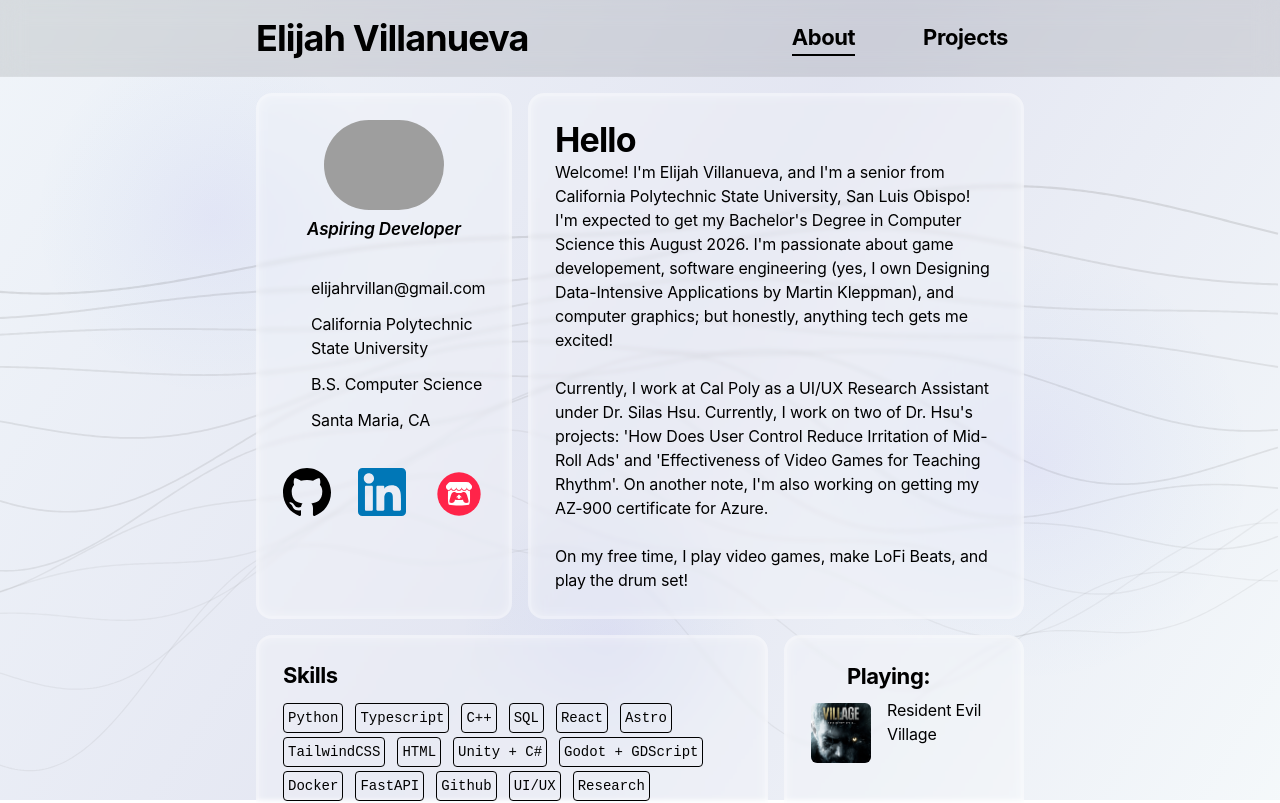
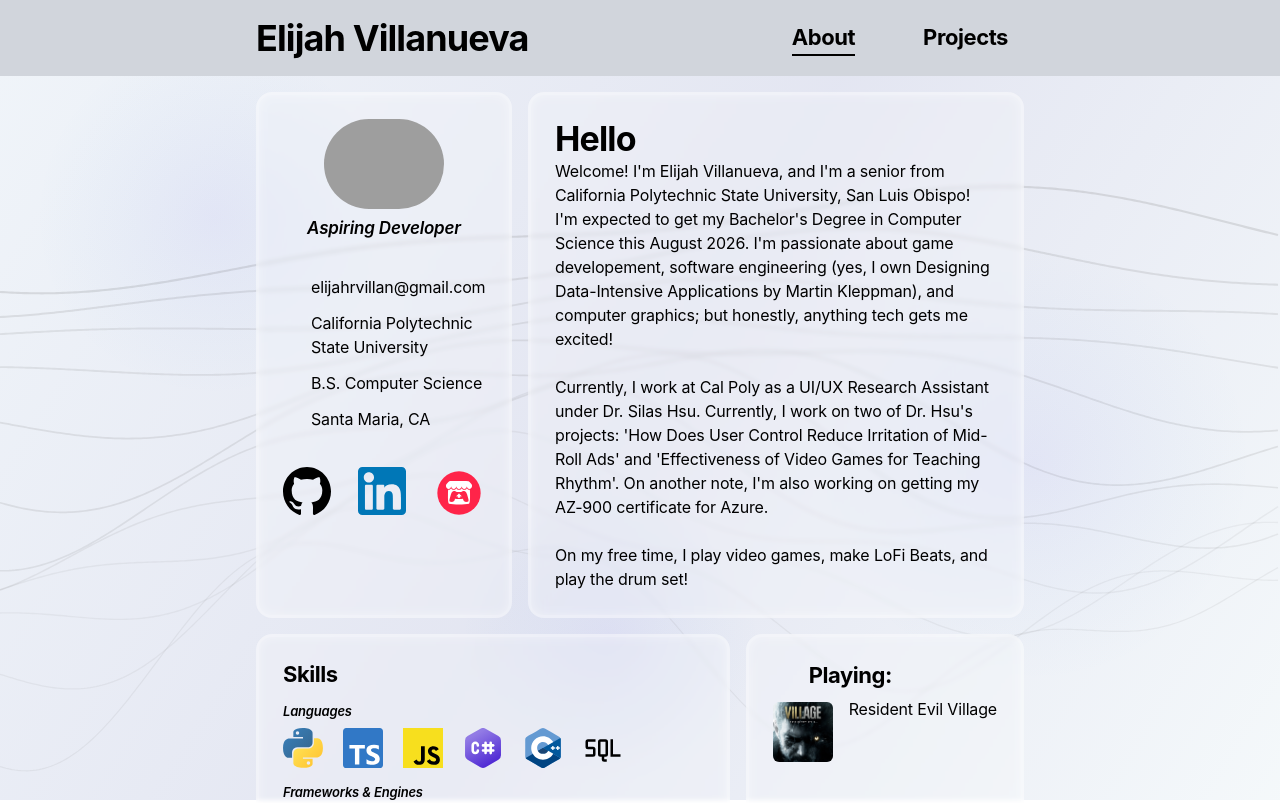
Before and after one commit to elijah-villanu/ps-elijah, a React (Vite) app in the folder my-portfolio/: page / in a window 1280 px wide. Shown: the top 803 px of the page. Built offline with nearby package versions, Linux system fonts and the light colour scheme; grey boxes are pictures that could not be loaded; some icons are missing.

Commit message:
ios: Reworked Skill + Tech Cards

```diff
--- a/my-portfolio/src/components/Navbar.tsx
+++ b/my-portfolio/src/components/Navbar.tsx
@@ -15,7 +15,7 @@
     ];
 
     return (
-        <nav className="sticky top-0 z-10 border-b border-white/8 bg-black/10 p-4 backdrop-blur-md">
+        <nav className="sticky top-0 z-10 bg-gray-300 p-4">
             <div className="mx-auto flex w-full max-w-3xl items-center justify-between">
                 <h1 className="text-4xl">Elijah Villanueva</h1>
 
@@ -62,7 +62,7 @@
                                 setActivePage(item.page);
                                 setIsMenuOpen(false);
                             }}
-                            className={`cursor-pointer rounded-xl px-4 py-3 text-left transition-all duration-300 ${activePage === item.page
+                            className={`cursor-pointer rounded-xl px-4 py-3 text-left font-sans transition-all text-22 font-bold duration-300 ${activePage === item.page
                                 ? "bg-white/20 text-black"
                                 : "text-black hover:bg-white/10"
                                 }`}
--- a/my-portfolio/src/components/TechItem.tsx
+++ b/my-portfolio/src/components/TechItem.tsx
@@ -1,11 +1,44 @@
+import { Icon } from "@iconify/react"
+
+// Iconify logo for each skill name listed in AboutPage's techItems
+const techIcons: Record<string, string> = {
+    "Python": "logos:python",
+    "TypeScript": "logos:typescript-icon",
+    "JavaScript": "logos:javascript",
+    "C#": "logos:c-sharp",
+    "C++": "logos:c-plusplus",
+    "SQL": "carbon:sql",
+    "React": "logos:react",
+    "SvelteKit": "logos:svelte-icon",
+    "HTML + CSS": "logos:html-5",
+    "FastAPI": "logos:fastapi-icon",
+    "Node": "logos:nodejs-icon",
+    "Unity": "logos:unity",
+    "Godot": "logos:godot-icon",
+    "GitHub": "logos:github-icon",
+    "Docker": "logos:docker-icon",
+    "AWS": "logos:aws",
+    "PostgreSQL": "logos:postgresql",
+    "Claude": "logos:claude-icon",
+    "MCP": "logos:model-context-protocol-icon",
+}
+
 interface TechItemProps {
     item: string;
 }
 
 function TechItem({item}: TechItemProps) {
     return(
-        <div className="border-1 p-1 rounded-sm text-sm">
-            {item}
+        <div className="group relative flex flex-col items-center gap-1.5 max-[600px]:w-14">
+            {/* Name pops up above the icon on hover (desktop only) */}
+            <span className="pointer-events-none absolute bottom-[calc(100%+8px)] left-1/2 z-10 -translate-x-1/2 whitespace-nowrap rounded-full bg-black/85 px-[9px] py-1 font-sans text-[11px] font-medium leading-[1.4] text-white opacity-0 transition-opacity duration-150 group-hover:opacity-100 max-[600px]:hidden">
+                {item}
+            </span>
+            <Icon icon={techIcons[item]} className="size-10" />
+            {/* No hover on touch screens, so the name stays visible */}
+            <span className="hidden text-center font-sans text-[11px] font-medium leading-[1.3] max-[600px]:block">
+                {item}
+            </span>
         </div>
     )
 }
--- a/my-portfolio/src/pages/AboutPage.tsx
+++ b/my-portfolio/src/pages/AboutPage.tsx
@@ -9,6 +9,22 @@
 interface AboutPageProps {
     aboutText: string
 }
+
+const techItems =
+    {
+        languageItems: ["Python", "TypeScript", "JavaScript", "C#", "C++", "SQL"],
+        frameworkItems: ["React", "SvelteKit", "HTML + CSS", "FastAPI", "Node", "Unity", "Godot"],
+        toolsItems: ["GitHub", "Docker", "AWS", "PostgreSQL", "Claude", "MCP"]
+    }
+
+// Caption shown above each techItems group
+const skillGroups = [
+    { caption: "Languages", items: techItems.languageItems },
+    { caption: "Frameworks & Engines", items: techItems.frameworkItems },
+    { caption: "Tools", items: techItems.toolsItems },
+]
+
+
 
 function AboutPage({ aboutText }: AboutPageProps) {
     return (
@@ -81,25 +97,20 @@
             </div>
             <div className="flex min-h-11 h-fit gap-4 max-[600px]:flex-col max-[600px]:[&>section]:w-full">
                 <section id="about-technology"
-                    className="flex flex-col p-6 min-w-60 rounded-2xl gap-2 border-[3px] border-white/30 bg-white/20 backdrop-blur-[2px] shadow-[inset_0_0_8px_1px_rgb(255_255_255/0.3)]"
+                    className="flex flex-col flex-1 p-6 rounded-2xl gap-2 border-[3px] border-white/30 bg-white/20 backdrop-blur-[2px] shadow-[inset_0_0_8px_1px_rgb(255_255_255/0.3)]"
                 >
                     <h2 className="font-bold">Skills</h2>
-                    <div className="flex flex-wrap mt-1.25 gap-3 gap-y-1">
-                        <TechItem item="Python" />
-                        <TechItem item="Typescript" />
-                        <TechItem item="C++" />
-                        <TechItem item="SQL" />
-                        <TechItem item="React" />
-                        <TechItem item="Astro" />
-                        <TechItem item="TailwindCSS" />
-                        <TechItem item="HTML" />
-                        <TechItem item="Unity + C#" />
-                        <TechItem item="Godot + GDScript" />
-                        <TechItem item="Docker" />
-                        <TechItem item="FastAPI" />
-                        <TechItem item="Github" />
-                        <TechItem item="UI/UX" />
-                        <TechItem item="Research" />
+                    <div className="flex flex-col gap-4 mt-1.5">
+                        {skillGroups.map((group) => (
+                            <div key={group.caption}>
+                                <h3 className="text-[13px] italic">{group.caption}</h3>
+                                <div className="flex flex-wrap gap-x-5 gap-y-4 mt-2">
+                                    {group.items.map((item) => (
+                                        <TechItem key={item} item={item} />
+                                    ))}
+                                </div>
+                            </div>
+                        ))}
                     </div>
                 </section>
                 <section id="about-playing"
```
Also changed, not shown: my-portfolio/ref/skills.png (added).
